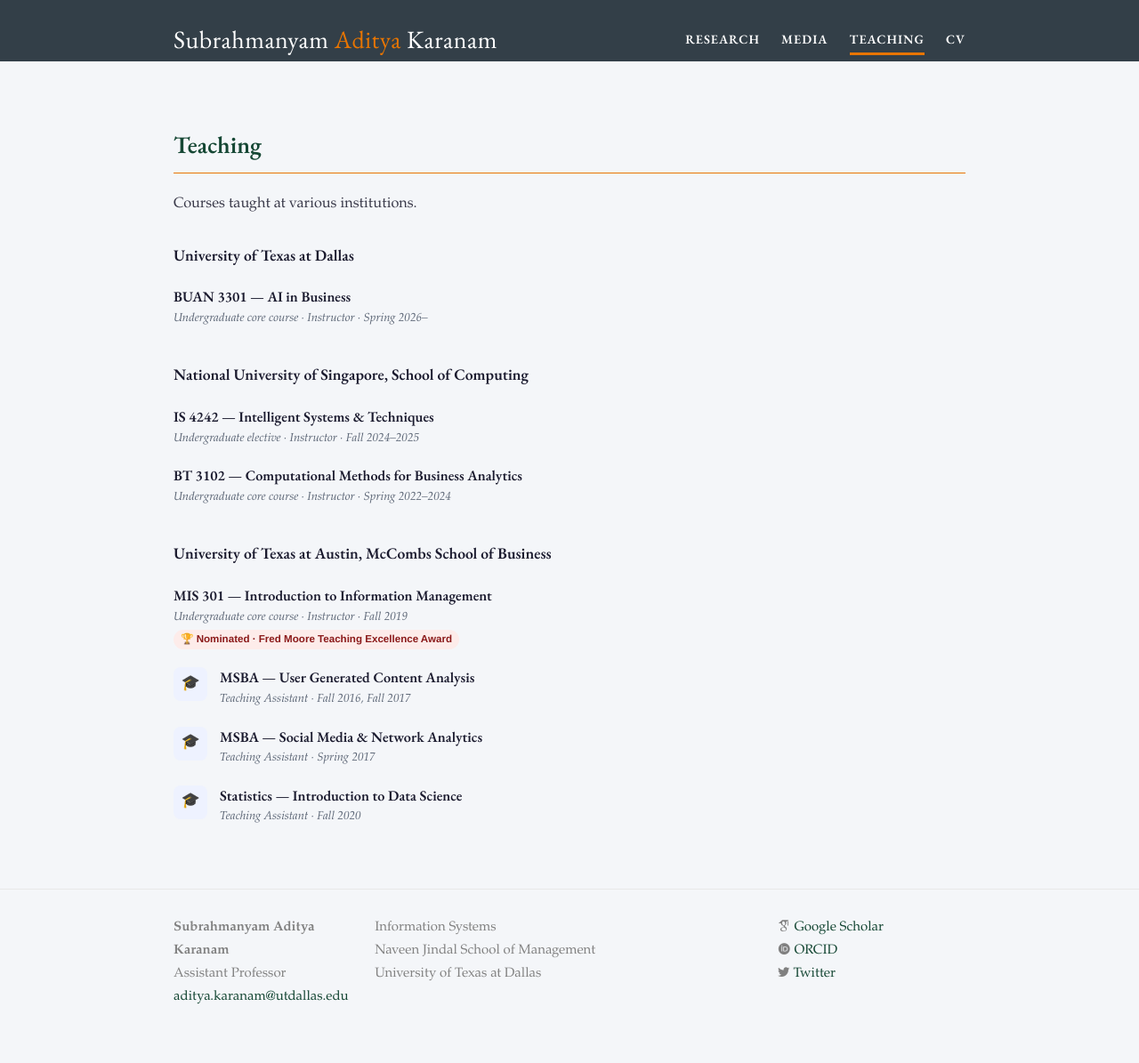
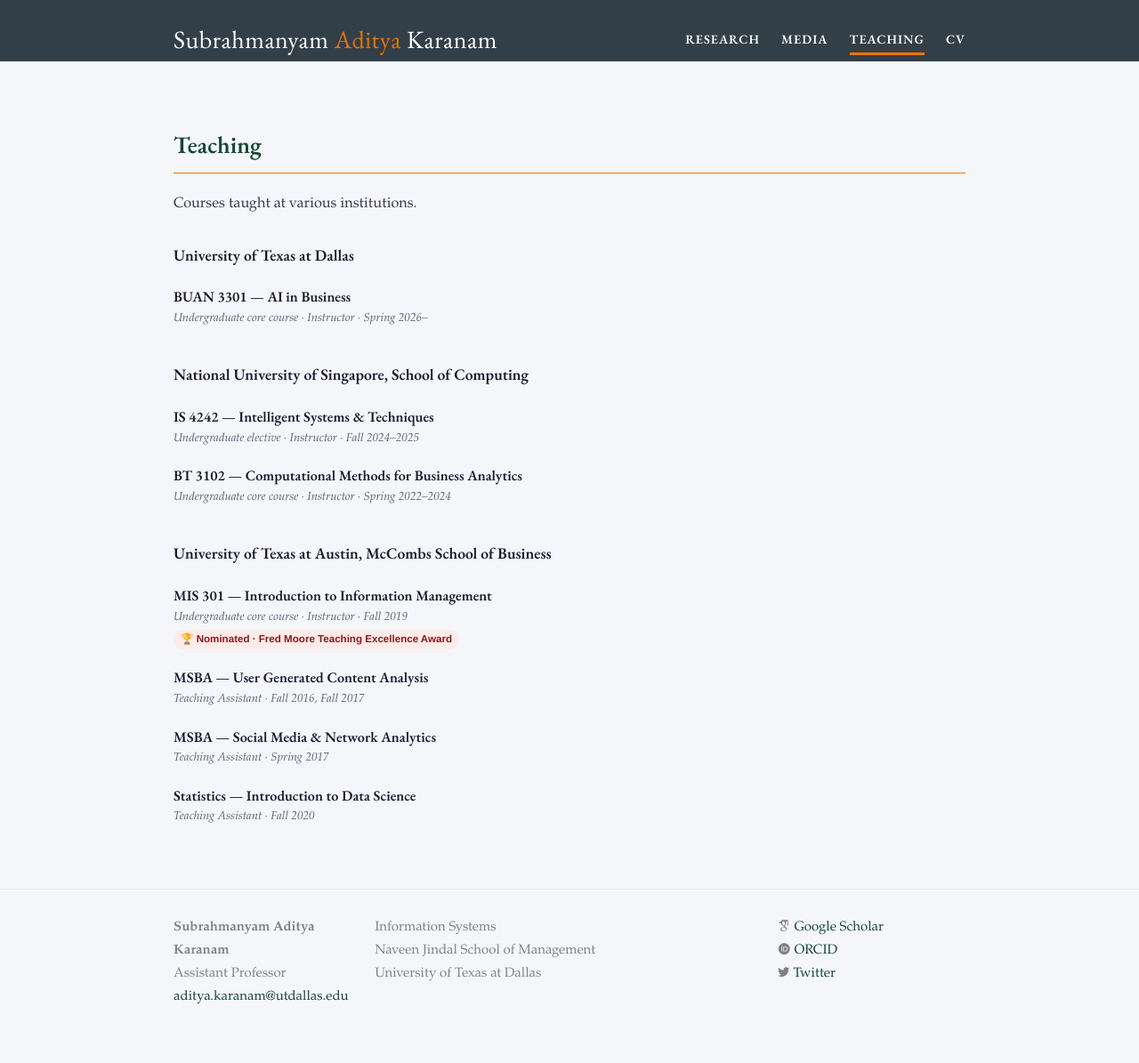
Before and after one commit to askaranam/askaranam.github.io, a Jekyll site: the page built from teaching.html, in a window 1280 px wide. Shown: the whole page at 89% size. Built offline with Jekyll 4.4.1, drawn with Linux system fonts in a browser that asks for light colours; nearby versions of some CDN libraries; some web fonts are replaced.

Commit message:
Update teaching.html

```diff
--- a/teaching.html
+++ b/teaching.html
@@ -88,21 +88,21 @@ render_with_liquid: false
     </span>
   </li>
   <li>
-    <span class="teaching-icon-sm icon-ta">🎓</span>
+    <!-- <span class="teaching-icon-sm icon-ta">🎓</span> -->
     <span class="teaching-text">
       <span class="teaching-course">MSBA — User Generated Content Analysis</span>
       <span class="teaching-detail">Teaching Assistant · Fall 2016, Fall 2017</span>
     </span>
   </li>
   <li>
-    <span class="teaching-icon-sm icon-ta">🎓</span>
+    <!-- <span class="teaching-icon-sm icon-ta">🎓</span> -->
     <span class="teaching-text">
       <span class="teaching-course">MSBA — Social Media & Network Analytics</span>
       <span class="teaching-detail">Teaching Assistant · Spring 2017</span>
     </span>
   </li>
   <li>
-    <span class="teaching-icon-sm icon-ta">🎓</span>
+    <!-- <span class="teaching-icon-sm icon-ta">🎓</span> -->
     <span class="teaching-text">
       <span class="teaching-course">Statistics — Introduction to Data Science</span>
       <span class="teaching-detail">Teaching Assistant · Fall 2020</span>
```
